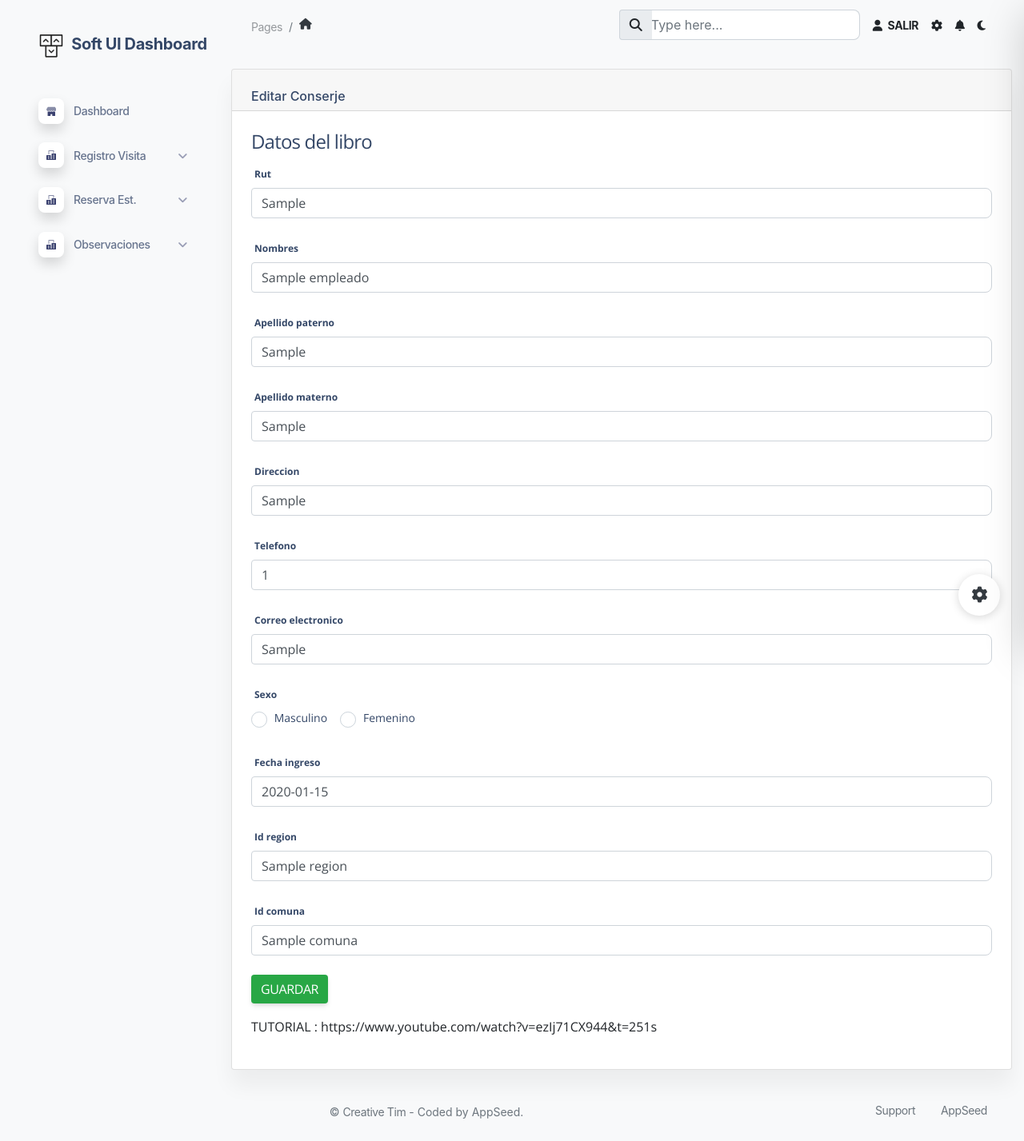
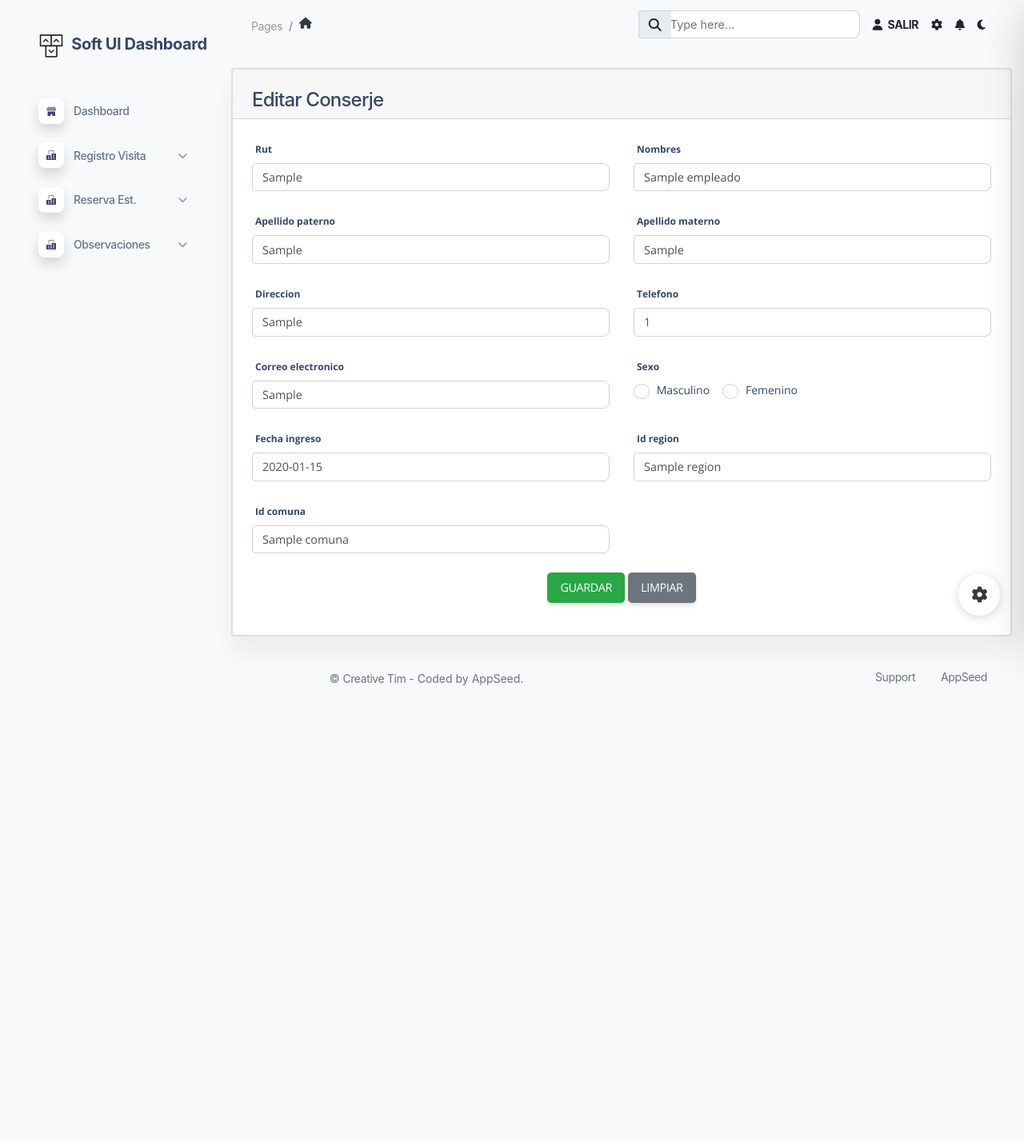
Before and after one commit to gloria2014/Gestion-de-conserjeria, a Django app: page /editar-conserje/1 in a window 1280 px wide. Shown: the whole page at 80% size. After the commit the page ends 857 px from the top, so only its background shows below. Run offline with Django 3.2, Linux system fonts and the light colour scheme; a user stored in the database is signed in; tables that the repository leaves empty hold one stand-in row (values such as "Sample post"); some libraries are stand-ins or nearby versions.

Commit message:
se agrega estilos a pestaña conserje

```diff
--- a/apps/home/views.py
+++ b/apps/home/views.py
@@ -11,11 +11,14 @@ from django.template.loader import render_to_string
 from weasyprint import HTML
 
 from .models import Prueba
+from django.db.models import Q
 from apps.authentication.models import Region, Comuna, Empleados
 
 from .forms import PruebaForm, EmpleadoForm
 
 import logging
+
+
 
 logger = logging.getLogger(__name__)
 
@@ -76,9 +79,28 @@ def load_comunas(request):
 # ----------------- RUTAS PARA IR A LAS PAGINAS  CONSERJE GESTION ---------------------------
 
 @login_required(login_url="/login/")
-def ver_conserjes_view(request):
+def ver_conserjes_view_sinfiltro(request):
     empleados = Empleados.objects.all()
     return render(request, 'home/ver-empleados.html', {'empleadosObj':empleados})
+
+
+@login_required(login_url="/login/")
+def ver_conserjes_view(request):
+    query = Q()
+    if 'rut' in request.GET and request.GET['rut']:
+        query &= Q(rut__icontains=request.GET['rut'])
+    if 'nombres' in request.GET and request.GET['nombres']:
+        query &= (
+            Q(nombres__icontains=request.GET['nombres']) |
+            Q(apellido_paterno__icontains=request.GET['nombres']) |
+            Q(apellido_materno__icontains=request.GET['nombres'])
+        )
+    if 'correo_electronico' in request.GET and request.GET['correo_electronico']:
+        query &= Q(correo_electronico__icontains=request.GET['correo_electronico'])
+
+    empleados = Empleados.objects.filter(query)
+    return render(request, 'home/ver-empleados.html', {'empleadosObj': empleados})
+
 
 @login_required(login_url="/login/")
 def crear_conserje_view(request):
--- /dev/null
+++ b/apps/static/assets/css/custom.css
@@ -0,0 +1,25 @@
+
+  .formato-texto{
+    text-transform: none; /* Eliminar el uppercase */
+    text-transform: capitalize; /* Primera letra en mayúscula, el resto en minúscula */
+  }
+
+  .text-xxs {
+    font-size: 0.7rem !important;
+}
+.btn{
+  font-size: 0.9rem !important;
+}
+.form-control{
+  font-size: 0.9rem !important;
+}
+
+.card{
+  border: 2px solid rgba(0, 0, 0, .125);
+  border-radius: 0.25rem;
+}
+
+
+.container, .container-fluid, .container-lg, .container-md, .container-sm, .container-xl{
+  width: 100% !important;
+}
--- a/apps/templates/home/editar-conserje.html
+++ b/apps/templates/home/editar-conserje.html
@@ -11,14 +11,13 @@
 
       <div class="card mb-4">
         <div class="card-header pb-0">
-          <h6>Editar Conserje</h6>
+          <h4>Editar Conserje</h4>
         </div>
         <div class="card-body">
-         <h4 class="card-title">Datos del libro</h4>
 
          {% include "home/form-empleado.html" %}
 
-           <p> TUTORIAL : https://www.youtube.com/watch?v=ezIj71CX944&t=251s</p>
+
         </div>
       </div>
       {% include "includes/footer.html" %}
--- a/apps/templates/home/form-empleado.html
+++ b/apps/templates/home/form-empleado.html
@@ -1,7 +1,9 @@
 <form enctype="multipart/form-data" id="personForm" method="post" autocomplete="off" novalidate>
     {% csrf_token %}
 
+    <div class="row">
       {% for campo in formulario %}
+        <div class="col-md-6">
           <div class="form-group mb-4">
             <label for="{{ campo.id_for_label }}">{{ campo.label }}</label>
             {% if campo.name == 'sexo' %}
@@ -19,10 +21,12 @@
               {{ campo }}
             {% endif %}
           </div>
-      {% if campo.value %}
-            <div class="col-12 help-text">{{ campo.errors }}</div>
+          {% if campo.errors %}
+            <div class="help-text">{{ campo.errors }}</div>
           {% endif %}
+        </div>
       {% endfor %}
+    </div>
 
     {% if form.errors %}
       <div class="alert alert-danger">
@@ -38,5 +42,16 @@
         {{ form.non_field_errors }}
       </div>
     {% endif %}
-  <input type="submit" class="btn btn-success" value="Guardar"></input>
+
+    <div class="text-center">
+        <input type="submit" class="btn btn-success btn-lg" value="Guardar">
+        <button type="button" class="btn btn-secondary btn-lg" onclick="resetForm()">Limpiar</button>
+      </div>
+
 </form>
+
+<script>
+    function resetForm() {
+      document.getElementById('personForm').reset();
+    }
+  </script>
--- a/apps/templates/home/registrar-conserje.html
+++ b/apps/templates/home/registrar-conserje.html
@@ -11,10 +11,9 @@
 
       <div class="card mb-4">
         <div class="card-header pb-0">
-          <h6>Registro Conserje</h6>
+          <h4>Registro Conserje</h4>
         </div>
         <div class="card-body">
-         <h4 class="card-title">Datos del conserje</h4>
 
          {% include "home/form-empleado.html" %}
 
--- a/apps/templates/layouts/base.html
+++ b/apps/templates/layouts/base.html
@@ -4,14 +4,14 @@
 
 <head>
   <meta charset="utf-8" />
-  <meta name="viewport" content="width=device-width, initial-scale=1, shrink-to-fit=no">
+  <meta name="viewport" content="width=device-width, initial-scale=1.0 shrink-to-fit=no">
   <link rel="apple-touch-icon" sizes="76x76" href="{{ ASSETS_ROOT }}/img/apple-icon.png">
   <link rel="icon" type="image/png" href="{{ ASSETS_ROOT }}/img/favicon.png">
 
   <title>
     Gestion Conserjeria - {% block title %}{% endblock %}
   </title>
-
+  {% load static %}
   <!--     Fonts and icons     -->
   <link href="https://fonts.googleapis.com/css?family=Open+Sans:300,400,600,700" rel="stylesheet" />
   <!-- Nucleo Icons -->
@@ -31,6 +31,8 @@
   <link href="https://cdnjs.cloudflare.com/ajax/libs/bootstrap-datepicker/1.9.0/css/bootstrap-datepicker.min.css" rel="stylesheet">
 
   <!-- Specific CSS goes HERE -->
+  <link rel="stylesheet" href="{% static 'assets/css/custom.css' %}"> <!-- Asegúrate de que la ruta sea correcta -->
+
   {% block stylesheets %}{% endblock stylesheets %}
 
 </head>
@@ -91,6 +93,7 @@
           todayHighlight: true
       });
 
+
        // Función genérica para mostrar el modal de confirmación
     window.confirmDelete = function(url) {
       Swal.fire({
@@ -111,60 +114,7 @@
     });
     </script>
 
-  <!-- <script>
-    $(document).ready(function() {
-      // Initialize Bootstrap Datepicker
-      $('#fecha_ingreso').datepicker({
-        format: 'yyyy-mm-dd',
-        autoclose: true,
-        todayHighlight: true
-      });
 
-      //alert('Hello World');
-      const url = $("#personForm").attr("data-regiones-url");
-
-      $.ajax({
-        url: url,
-        success: function(data) {
-          console.log("Regiones data: :: ", data);
-          let options = '<option value="">Seleccione una región</option>';
-          for (let i = 0; i < data.length; i++) {
-            let region = data[i];
-            options += `<option value="${region.id}">${region.nombre}</option>`;
-          }
-          $("#id_region").html(options);
-        },
-        error: function(xhr, status, error) {
-          console.error("AJAX error:", status, error);
-        }
-      });
-
-      $("#id_region").change(function() {
-        const urlComunas = $("#personForm").attr("data-comunas-url");
-        const regionId = $(this).val();
-        console.log("Selected region ID:", regionId);
-
-        $.ajax({
-          url: urlComunas,
-          data: {
-            'region_id': regionId
-          },
-          success: function(data) {
-            console.log("Comunas data:", data);
-            let options = '<option value="">Seleccione una comuna</option>';
-            for (let i = 0; i < data.length; i++) {
-              let comuna = data[i];
-              options += `<option value="${comuna.id}">${comuna.nombre}</option>`;
-            }
-            $("#id_comuna").html(options);
-          },
-          error: function(xhr, status, error) {
-            console.error("AJAX error:", status, error);
-          }
-        });
-      });
-    });
-  </script> -->
 
   <!-- Github buttons -->
   <script async defer src="https://buttons.github.io/buttons.js"></script>
```
Also changed, not shown: apps/templates/home/empleados-pdf.html (+11 -12 lines), apps/templates/home/ver-empleados.html (+50 -14 lines), README.md. Lines whose indentation alone changed are shown as unchanged.
